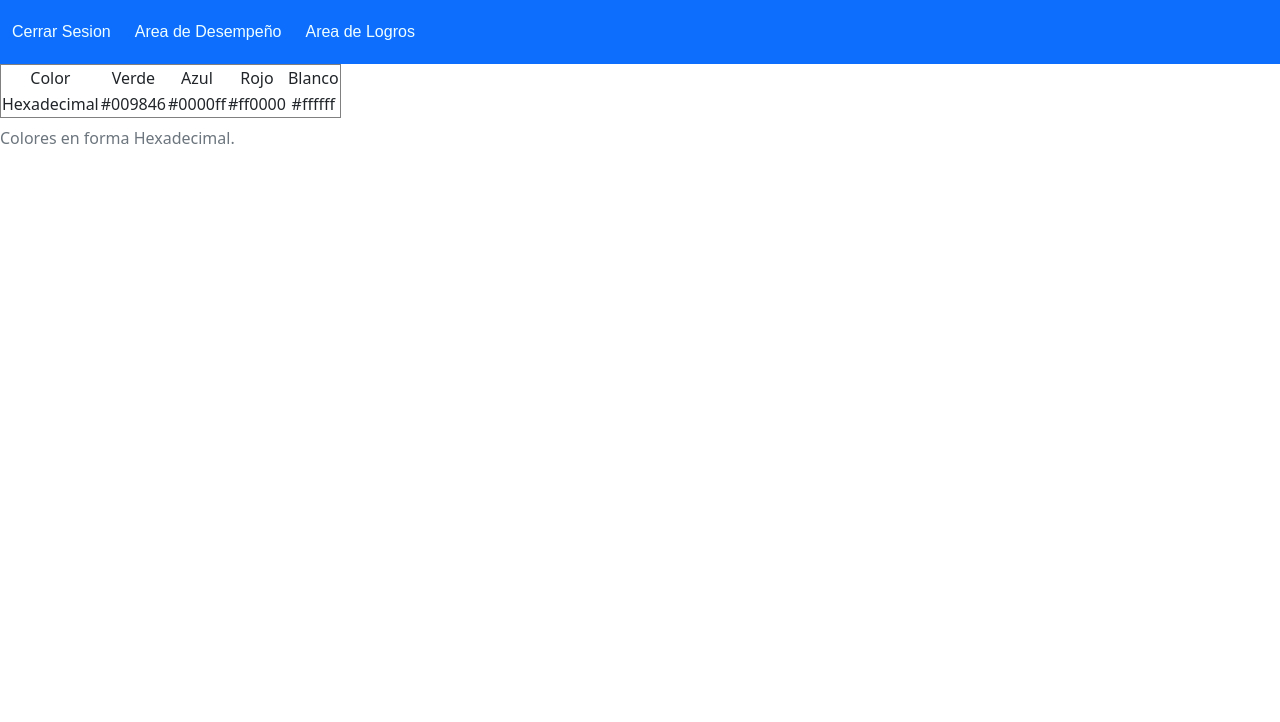
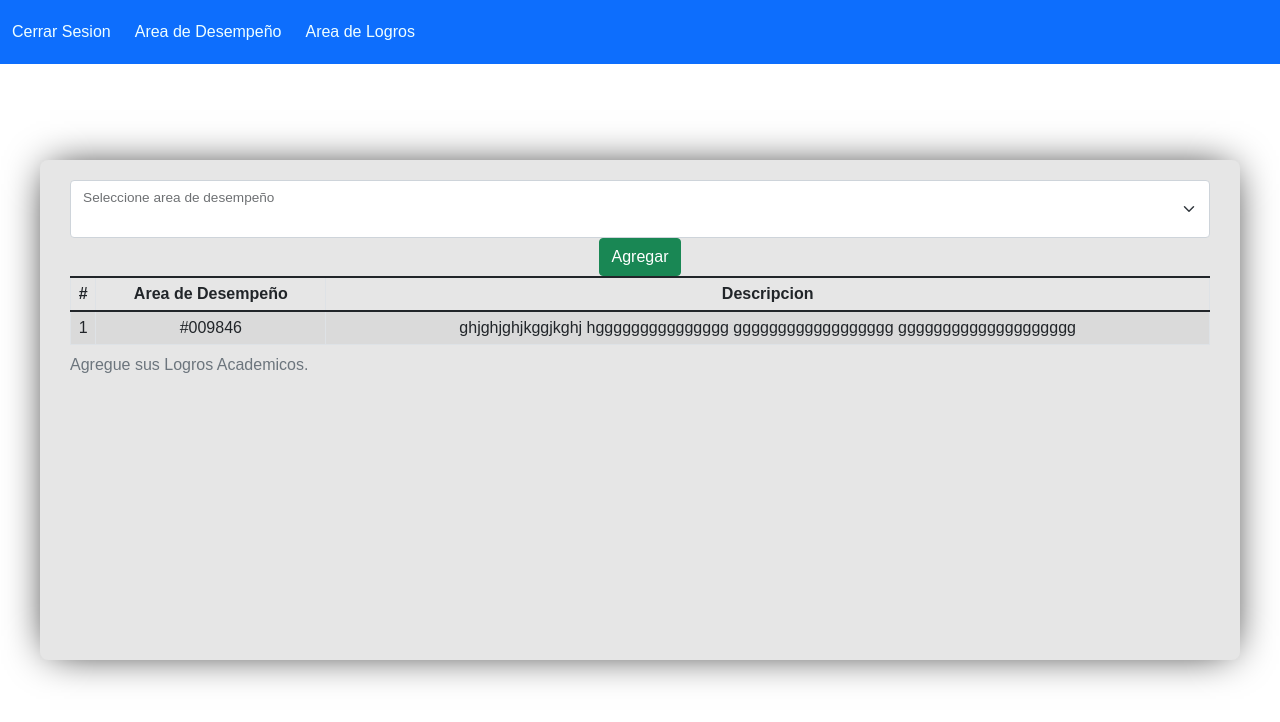
Before and after one commit to JRaulSierra/Evalucion-Practica-NodeJs-MySql, a React (Create React App) app in the folder frontend/: page /logros in a window 1280 px wide. Shown: the top 722 px of the page. Built offline with nearby package versions, Linux system fonts and the light colour scheme.

Commit message:
tablas actualizacion

```diff
--- a/frontend/src/components/UsuarioDesempeño/UsuarioDesempeño.js
+++ b/frontend/src/components/UsuarioDesempeño/UsuarioDesempeño.js
@@ -38,7 +38,7 @@ function UsuarioDesempeño(props) {
           </Button>
         </div>
         <Table striped bordered hover size="sm">
-          <caption> Agregue el area sus areas de desempeño. </caption>
+          <caption> Agregue sus areas de desempeño. </caption>
           <thead>
             <tr>
               <th>#</th>
--- a/frontend/src/components/UsuarioLogro/UsuarioLogro.js
+++ b/frontend/src/components/UsuarioLogro/UsuarioLogro.js
@@ -1,30 +1,61 @@
-import React from "react";
+import React, { useState } from "react";
 import NavbarUsuario from "../NavbarUsuario/NavbarUsuario";
-
+import Table from "react-bootstrap/Table";
+import Button from "react-bootstrap/Button";
+import FloatingLabel from "react-bootstrap/FloatingLabel";
+import Form from "react-bootstrap/Form";
 
 function UsuarioLogro(props) {
+  const [area, setArea] = useState("");
+  const actionHandler = () => {
+    console.log(area);
+  };
   return (
     <div>
       <NavbarUsuario />
-      <table border="1">
-        <caption> Colores en forma Hexadecimal. </caption>
-
-        <tr>
-          <td>Color</td>
-          <td>Verde</td>
-          <td>Azul</td>
-          <td>Rojo</td>
-          <td>Blanco</td>
-        </tr>
-
-        <tr>
-          <td>Hexadecimal</td>
-          <td>#009846</td>
-          <td>#0000ff</td>
-          <td>#ff0000</td>
-          <td>#ffffff</td>
-        </tr>
-      </table>
+      <div className="back">
+        <div>
+          <FloatingLabel
+            controlId="floatingSelect"
+            label="Seleccione area de desempeño"
+          >
+            <Form.Select
+              aria-label="Floating label select example"
+              onChange={(event) => {
+                setArea(event.target.value);
+              }}
+            >
+              <option></option>
+              <option value="1">One</option>
+              <option value="2">Two</option>
+              <option value="3">Three</option>
+            </Form.Select>
+          </FloatingLabel>
+          <Button variant="success" onClick={actionHandler}>
+            Agregar
+          </Button>
+        </div>
+        <Table striped bordered hover size="sm">
+          <caption> Agregue sus Logros Academicos. </caption>
+          <thead>
+            <tr>
+              <th>#</th>
+              <th>Area de Desempeño</th>
+              <th>Descripcion</th>
+            </tr>
+          </thead>
+          <tbody>
+            <tr>
+              <td>1</td>
+              <td>#009846</td>
+              <td>
+                ghjghjghjkggjkghj hggggggggggggggg gggggggggggggggggg
+                gggggggggggggggggggg
+              </td>
+            </tr>
+          </tbody>
+        </Table>
+      </div>
     </div>
   );
 }
```
